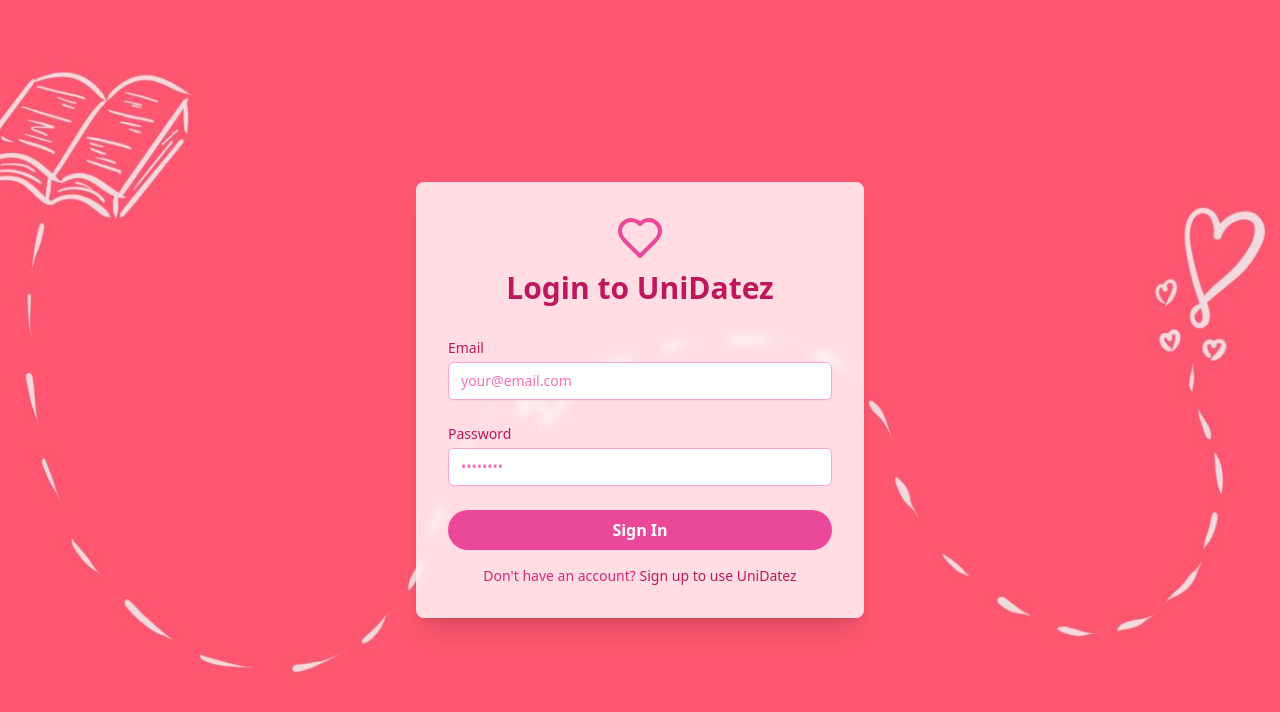
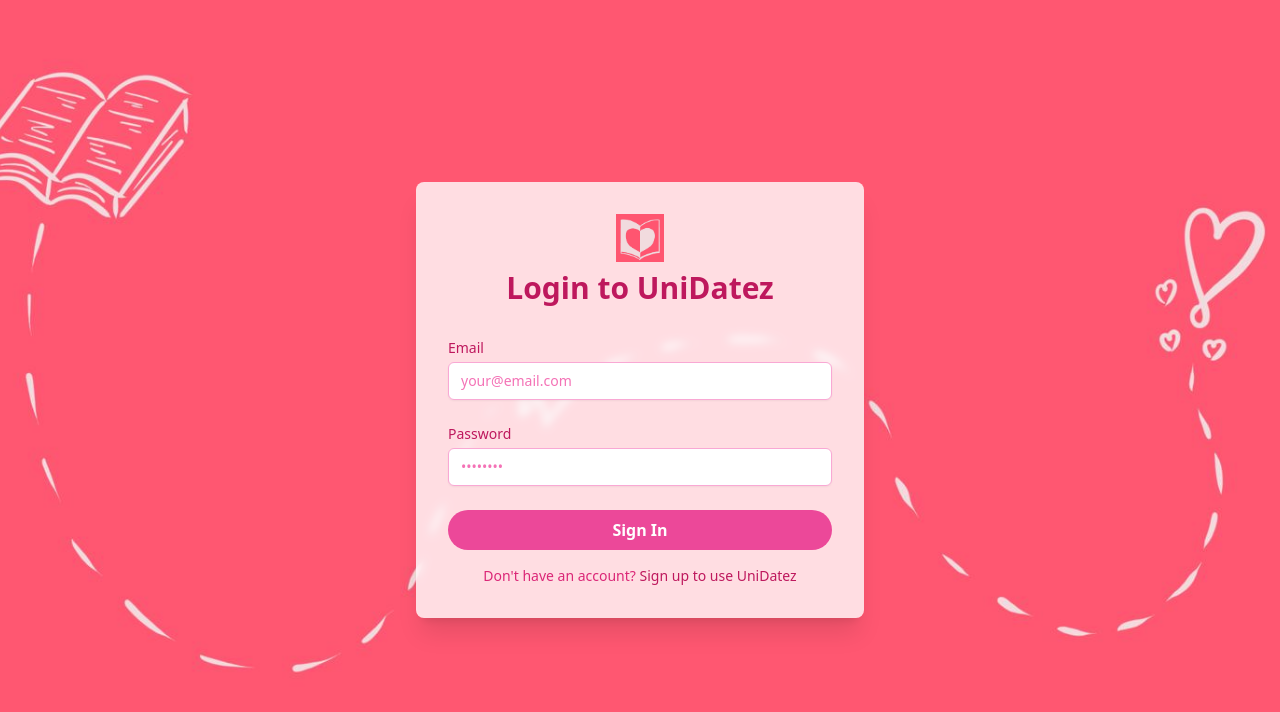
Before and after one commit to VinayakGaikwad101/unidatez, a React (Vite) app in the folder client/: page /auth/login in a window 1280 px wide. Shown: the top 712 px of the page. Built offline with nearby package versions, Linux system fonts and the light colour scheme.

Commit message:
added logo in login page

```diff
--- a/client/src/pages/auth/login/Login.jsx
+++ b/client/src/pages/auth/login/Login.jsx
@@ -1,5 +1,4 @@
 import React, { useState } from "react";
-import { Heart } from "lucide-react";
 import { Toaster, toast } from "react-hot-toast";
 
 const Login = () => {
@@ -53,7 +52,7 @@
       {/* Login form */}
       <div className="z-10 w-full max-w-md p-8 bg-white bg-opacity-80 backdrop-blur-sm rounded-lg shadow-xl m-4">
         <div className="text-center mb-8">
-          <Heart className="mx-auto text-pink-500 h-12 w-12 mb-2" />
+          <img src="/logo.jpg" alt="Logo" className="mx-auto h-12 w-12 mb-2" />
           <h2 className="text-3xl font-bold text-pink-700">
             Login to UniDatez
           </h2>
```
